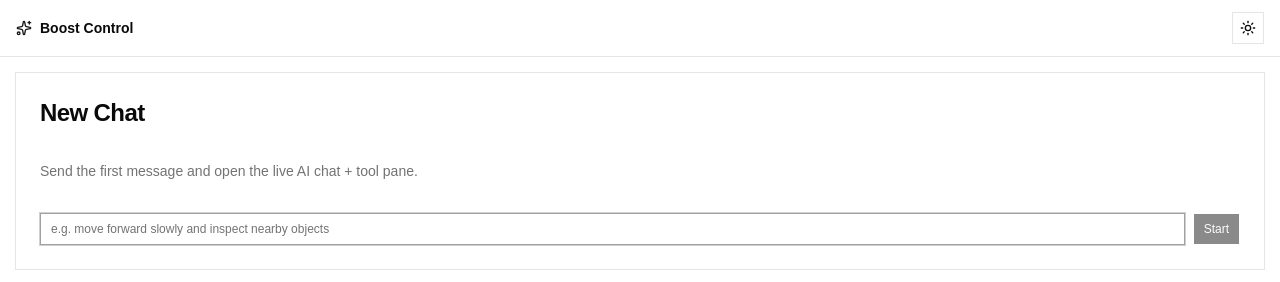
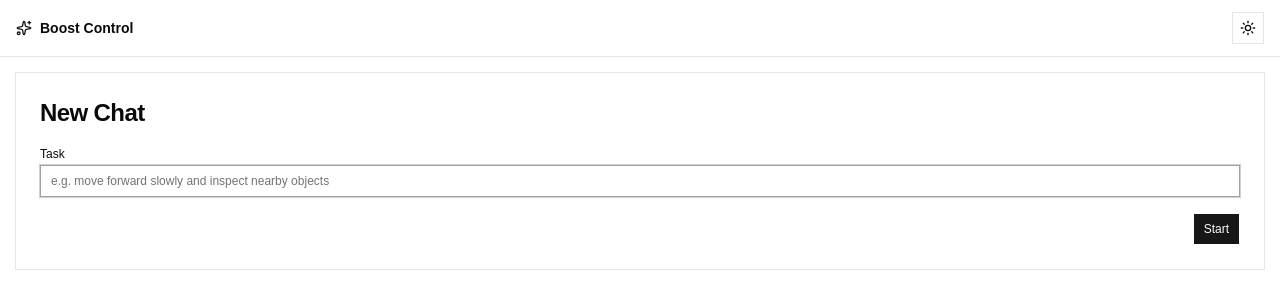
Before and after one commit to techwithanirudh/boost-ai, a React (Vite) app in the folder apps/web/: page / in a window 1280 px wide. Shown: the top 282 px of the page. Built offline with nearby package versions, Linux system fonts and the light colour scheme; no server answers.

Commit message:
feat: implement new task form and session components with improved API handling

```diff
--- a/apps/web/package.json
+++ b/apps/web/package.json
@@ -38,6 +38,7 @@
     "next-themes": "^0.4.6",
     "react": "19.2.3",
     "react-dom": "19.2.3",
+    "react-hook-form": "^7.71.2",
     "react-jsx-parser": "^2.4.1",
     "react-resizable-panels": "^4.7.0",
     "shadcn": "^3.6.2",
--- /dev/null
+++ b/apps/web/src/components/new-task-form.tsx
@@ -0,0 +1,76 @@
+import { zodResolver } from "@hookform/resolvers/zod";
+import { Controller, useForm } from "react-hook-form";
+import { z } from "zod";
+import { Button } from "@/components/ui/button";
+import {
+  Field,
+  FieldError,
+  FieldGroup,
+  FieldLabel,
+} from "@/components/ui/field";
+import { Input } from "@/components/ui/input";
+
+const formSchema = z.object({
+  message: z
+    .string()
+    .min(3, "Message must be at least 3 characters.")
+    .max(400, "Message must be at most 400 characters."),
+});
+
+export type NewTaskFormValues = z.infer<typeof formSchema>;
+
+export function NewTaskForm({
+  isSubmitting,
+  onSubmit,
+}: {
+  isSubmitting: boolean;
+  onSubmit: (
+    values: NewTaskFormValues,
+    reset: () => void
+  ) => void | Promise<void>;
+}) {
+  const form = useForm<NewTaskFormValues>({
+    resolver: zodResolver(formSchema),
+    defaultValues: { message: "" },
+    mode: "onChange",
+  });
+
+  return (
+    <form
+      onSubmit={form.handleSubmit(async (values) => {
+        await onSubmit(values, () => form.reset());
+      })}
+    >
+      <FieldGroup>
+        <Controller
+          control={form.control}
+          name="message"
+          render={({ field, fieldState }) => (
+            <Field data-invalid={fieldState.invalid}>
+              <FieldLabel htmlFor="task">Task</FieldLabel>
+              <Input
+                {...field}
+                aria-invalid={fieldState.invalid}
+                autoComplete="off"
+                autoFocus
+                id="task"
+                placeholder="e.g. move forward slowly and inspect nearby objects"
+              />
+              {fieldState.invalid ? (
+                <FieldError errors={[fieldState.error]} />
+              ) : null}
+            </Field>
+          )}
+        />
+        <Field orientation="horizontal">
+          <Button
+            disabled={isSubmitting || form.formState.isSubmitting}
+            type="submit"
+          >
+            Start
+          </Button>
+        </Field>
+      </FieldGroup>
+    </form>
+  );
+}
--- /dev/null
+++ b/apps/web/src/components/session-skeleton.tsx
@@ -0,0 +1,20 @@
+import { Skeleton } from "@/components/ui/skeleton";
+
+const HISTORY_SKELETON_IDS = [
+  "history-skeleton-1",
+  "history-skeleton-2",
+  "history-skeleton-3",
+  "history-skeleton-4",
+  "history-skeleton-5",
+  "history-skeleton-6",
+] as const;
+
+export function SessionSkeleton() {
+  return (
+    <>
+      {HISTORY_SKELETON_IDS.map((id) => (
+        <Skeleton className="h-11 w-full" key={id} />
+      ))}
+    </>
+  );
+}
--- /dev/null
+++ b/apps/web/src/components/sessions.tsx
@@ -0,0 +1,42 @@
+import { Link } from "@tanstack/react-router";
+import { SessionSkeleton } from "@/components/session-skeleton";
+
+export interface ChatListItem {
+  id: string;
+  messages: unknown[];
+  status: "completed" | "running" | "stopped";
+  title: string;
+  updatedAt: string;
+}
+
+export function Sessions({
+  history,
+  isLoading,
+}: {
+  history: ChatListItem[];
+  isLoading: boolean;
+}) {
+  if (isLoading) {
+    return <SessionSkeleton />;
+  }
+
+  if (history.length === 0) {
+    return (
+      <p className="text-muted-foreground text-sm">No previous chats yet.</p>
+    );
+  }
+
+  return history.map((chat) => (
+    <Link
+      className="flex items-center justify-between rounded-lg border p-3 text-sm transition-colors hover:bg-muted/40"
+      key={chat.id}
+      params={{ id: chat.id }}
+      to="/session/$id"
+    >
+      <span className="truncate">{chat.title || "untitled chat"}</span>
+      <span className="ml-3 shrink-0 text-muted-foreground text-xs">
+        {chat.status}
+      </span>
+    </Link>
+  ));
+}
--- /dev/null
+++ b/apps/web/src/components/ui/field.tsx
@@ -0,0 +1,72 @@
+import type { ComponentProps, PropsWithChildren } from "react";
+import { cn } from "@/lib/utils";
+
+export function Field({
+  children,
+  className,
+  orientation = "vertical",
+  ...props
+}: ComponentProps<"div"> & {
+  orientation?: "horizontal" | "vertical";
+}) {
+  return (
+    <div
+      className={cn(
+        orientation === "horizontal"
+          ? "flex items-center justify-end gap-2"
+          : "space-y-2",
+        className
+      )}
+      {...props}
+    >
+      {children}
+    </div>
+  );
+}
+
+export function FieldGroup({
+  children,
+  className,
+  ...props
+}: ComponentProps<"div">) {
+  return (
+    <div className={cn("space-y-4", className)} {...props}>
+      {children}
+    </div>
+  );
+}
+
+export function FieldLabel({
+  children,
+  className,
+  ...props
+}: ComponentProps<"label">) {
+  return (
+    <label className={cn("font-medium text-xs", className)} {...props}>
+      {children}
+    </label>
+  );
+}
+
+export function FieldDescription({
+  children,
+  className,
+  ...props
+}: ComponentProps<"p">) {
+  return (
+    <p className={cn("text-muted-foreground text-xs", className)} {...props}>
+      {children}
+    </p>
+  );
+}
+
+export function FieldError({
+  errors,
+}: PropsWithChildren<{ errors: Array<{ message?: string } | undefined> }>) {
+  const message = errors.find((error) => error?.message)?.message;
+  if (!message) {
+    return null;
+  }
+
+  return <p className="text-destructive text-xs">{message}</p>;
+}
--- a/apps/web/src/routes/index.tsx
+++ b/apps/web/src/routes/index.tsx
@@ -1,31 +1,28 @@
-import { createFileRoute, Link } from "@tanstack/react-router";
+import { createFileRoute } from "@tanstack/react-router";
+import { generateId } from "ai";
 import { useEffect, useState } from "react";
-import { toast } from "sonner";
-import { Button } from "@/components/ui/button";
+import {
+  NewTaskForm,
+  type NewTaskFormValues,
+} from "@/components/new-task-form";
+import { type ChatListItem, Sessions } from "@/components/sessions";
 import { Card } from "@/components/ui/card";
-import { Input } from "@/components/ui/input";
-
-interface ChatListItem {
-  id: string;
-  messages: unknown[];
-  status: "completed" | "running" | "stopped";
-  title: string;
-  updatedAt: string;
-}
 
 export const Route = createFileRoute("/")({
   component: HomePage,
 });
 
 function HomePage() {
-  const [draftMessage, setDraftMessage] = useState("");
   const [history, setHistory] = useState<ChatListItem[]>([]);
+  const [isLoadingHistory, setIsLoadingHistory] = useState(true);
+  const [isSubmitting, setIsSubmitting] = useState(false);
   const navigate = Route.useNavigate();
 
   useEffect(() => {
     const loadHistory = async () => {
       const res = await fetch("/api/v1/chat").catch(() => null);
       if (!res?.ok) {
+        setIsLoadingHistory(false);
         return;
       }
 
@@ -33,63 +30,34 @@ function HomePage() {
         data?: ChatListItem[];
       };
       setHistory(payload.data ?? []);
+      setIsLoadingHistory(false);
     };
 
     loadHistory();
   }, []);
 
-  const start = async () => {
-    const trimmed = draftMessage.trim();
+  const start = ({ message }: NewTaskFormValues, reset: () => void) => {
+    const trimmed = message.trim();
     if (!trimmed) {
       return;
     }
 
-    const id = crypto.randomUUID();
-    const messageId = crypto.randomUUID();
+    setIsSubmitting(true);
+    const id = generateId();
 
-    const response = await fetch("/api/v1/chat", {
-      method: "POST",
-      headers: { "content-type": "application/json" },
-      body: JSON.stringify({
-        id,
-        message: {
-          id: messageId,
-          role: "user",
-          parts: [{ type: "text", text: trimmed }],
-        },
-      }),
-    }).catch(() => null);
-
-    if (!response?.ok) {
-      toast.error("Failed to start chat session");
-      return;
-    }
-
+    reset();
     navigate({
       to: "/session/$id",
       params: { id },
     });
+    setIsSubmitting(false);
   };
 
   return (
     <main className="flex h-full w-full flex-col gap-4 p-4">
-      <Card className="shrink-0 space-y-4 p-6">
+      <Card className="shrink-0 p-6">
         <h1 className="font-semibold text-2xl tracking-tight">New Chat</h1>
-        <p className="text-muted-foreground text-sm">
-          Send the first message and open the live AI chat + tool pane.
-        </p>
-        <div className="flex gap-2">
-          <Input
-            autoFocus
-            onChange={(event) => setDraftMessage(event.target.value)}
-            onKeyDown={(event) => event.key === "Enter" && start()}
-            placeholder="e.g. move forward slowly and inspect nearby objects"
-            value={draftMessage}
-          />
-          <Button disabled={!draftMessage.trim()} onClick={start}>
-            Start
-          </Button>
-        </div>
+        <NewTaskForm isSubmitting={isSubmitting} onSubmit={start} />
       </Card>
 
       <Card className="min-h-0 flex-1 p-6">
@@ -100,27 +68,7 @@ function HomePage() {
           </p>
         </div>
         <div className="h-full space-y-2 overflow-y-auto pr-1">
-          {history.length > 0 ? (
-            history.map((chat) => (
-              <Link
-                className="flex items-center justify-between rounded-lg border p-3 text-sm transition-colors hover:bg-muted/40"
-                key={chat.id}
-                params={{ id: chat.id }}
-                to="/session/$id"
-              >
-                <span className="truncate">
-                  {chat.title || "untitled chat"}
-                </span>
-                <span className="ml-3 shrink-0 text-muted-foreground text-xs">
-                  {chat.status}
-                </span>
-              </Link>
-            ))
-          ) : (
-            <p className="text-muted-foreground text-sm">
-              No previous chats yet.
-            </p>
-          )}
+          <Sessions history={history} isLoading={isLoadingHistory} />
         </div>
       </Card>
     </main>
--- a/packages/env/src/server.ts
+++ b/packages/env/src/server.ts
@@ -12,7 +12,7 @@ export const env = createEnv({
     HUB_BASE_URL: z.url().default("http://localhost:8000"),
     STEP_TIMEOUT_MS: z.coerce.number().int().positive().default(15_000),
     HF_API_TOKEN: z.string().optional(),
-    REDIS_URL: z.string().url().optional(),
+    REDIS_URL: z.string().url(),
   },
   runtimeEnv: process.env,
   emptyStringAsUndefined: true,
```
Also changed, not shown: apps/web/src/index.css (+15 -13 lines), apps/web/src/routes/session.$id.tsx (+3 -13 lines), 2 other files (tests, documents, lock files or other folders).
